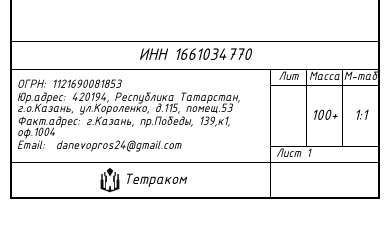
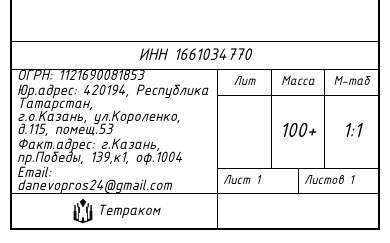
Before and after one commit to bogdaryan/tetrakom, a React (Vite) app: page / in a window 390 px wide. Shown: the part 452-695 px from the top of the page. Built offline with nearby package versions, Linux system fonts and the light colour scheme; the HTML template or start-up script is replaced by a standard one.

Commit message:
исправил таблицу

```diff
--- a/src/components/table/right/bottom-right/bottom-right.module.css
+++ b/src/components/table/right/bottom-right/bottom-right.module.css
@@ -47,7 +47,7 @@
 
 @media screen and (max-width: 768px) {
   .container {
-    grid-template-columns: 1fr 107px;
+    grid-template-columns: 1fr 160px;
   }
 
   .containerLogo {
--- a/src/components/table/right/mid/info/info.module.css
+++ b/src/components/table/right/mid/info/info.module.css
@@ -15,17 +15,13 @@
 .item {
   display: flex;
   align-items: baseline;
+  font-size: 16px;
 }
 
 .titleBold {
   width: fit-content;
   height: fit-content;
-  font-size: 16px;
   margin-right: 6px;
-}
-
-.title {
-  font-size: 16px;
 }
 
 @media screen and (max-width: 1200px) {
@@ -40,6 +36,10 @@
   .list {
     gap: 2px;
   }
+
+  .item {
+    font-size: 10px 30px responsive;
+  }
 }
 
 @media screen and (max-width: 768px) {
@@ -51,11 +51,7 @@
     padding-bottom: 0;
   }
 
-  .titleBold {
-    font-size: 13px;
-  }
-
-  .title {
-    font-size: 13px;
+  .item {
+    font-size: 12px 30px responsive;
   }
 }
--- a/src/components/table/right/mid/mid-right/mid-right.module.css
+++ b/src/components/table/right/mid/mid-right/mid-right.module.css
@@ -29,9 +29,9 @@
 
 .title {
   font-size: 20px;
-  border-bottom: 1px solid black;
   text-align: center;
   padding: 8px 0;
+  align-self: center;
 }
 
 .number {
@@ -50,14 +50,23 @@
   border-bottom: 1px solid black;
 }
 
-.bottomText:nth-child(2) {
-  border-left: 1px solid black;
-}
-
 .bottomText {
   font-size: 20px;
   padding: 6px;
   padding-left: 5px;
+
+  display: flex;
+  height: 100%;
+  align-items: center;
+}
+
+.bottomBox:nth-child(2) {
+  border-left: 1px solid black;
+}
+
+.number,
+.columns {
+  border-top: 1px solid black;
 }
 
 .pseudoSpan::after {
@@ -66,29 +75,31 @@
 
 @media screen and (max-width: 1200px) {
   .header {
-    grid-template-rows: 1fr;
-  }
-
-  .bottomText {
-    font-size: 16px;
+    grid-template-rows: 4fr 1fr;
   }
 
   .title {
-    font-size: 16px;
     padding: 0;
   }
 
   .number {
-    font-size: 20px;
-  }
-
-  .columns {
-    height: calc(20px * 3);
+    font-size: 30px;
   }
 
   .bottomText {
     padding-top: 0px;
     padding-bottom: 0px;
+  }
+
+  .item {
+    display: grid;
+    grid-template-rows: 1fr 3fr;
+  }
+
+  .columns {
+    display: grid;
+    grid-template-columns: 1fr 1fr 1fr;
+    height: 100%;
   }
 }
 
@@ -102,13 +113,13 @@
   }
 
   .title {
-    font-size: 13px;
+    font-size: 14px;
     padding-top: 2px;
     padding-bottom: 2px;
   }
 
   .number {
-    font-size: 16px;
+    font-size: 22px;
   }
 
   .pseudoSpan::after {
@@ -116,7 +127,7 @@
   }
 
   .bottomText {
-    font-size: 13px;
+    font-size: 14px;
     padding-top: 2px;
     padding-bottom: 2px;
   }
--- a/src/components/table/right/mid/mid-right/mid-right.tsx
+++ b/src/components/table/right/mid/mid-right/mid-right.tsx
@@ -22,9 +22,12 @@ export default function MidRight() {
         </li>
       </ul>
       <div className={styles.bottom}>
-        <div className={`${styles.bottomText} ${styles.leftText}`}>Лист 1</div>
-        <div className={`${styles.bottomText} ${styles.leftText}`}>
-          Листов 1
+        <div className={styles.bottomBox}>
+          <span className={`${styles.bottomText} `}> Лист 1</span>
+        </div>
+
+        <div className={styles.bottomBox}>
+          <span className={`${styles.bottomText} `}> Листов 1</span>
         </div>
       </div>
     </div>
--- a/src/components/table/right/right.module.css
+++ b/src/components/table/right/right.module.css
@@ -36,7 +36,7 @@
   }
 
   .mid {
-    grid-template-columns: 1fr 107px;
+    grid-template-columns: 1fr 160px;
   }
 }
 
```
